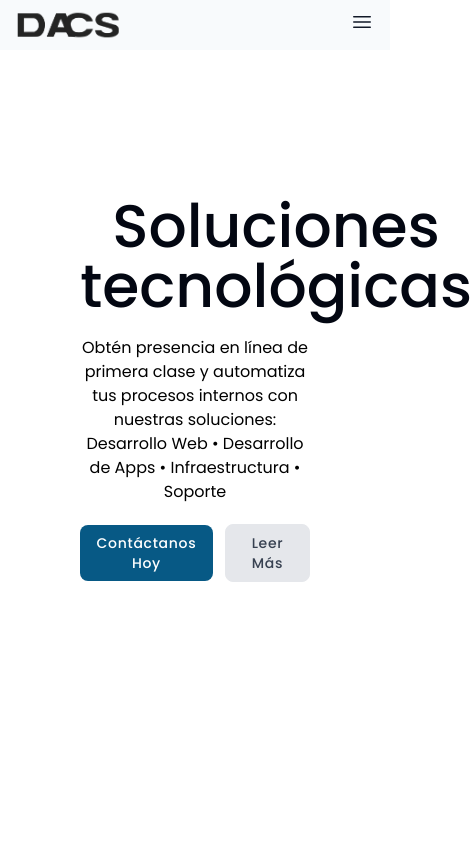
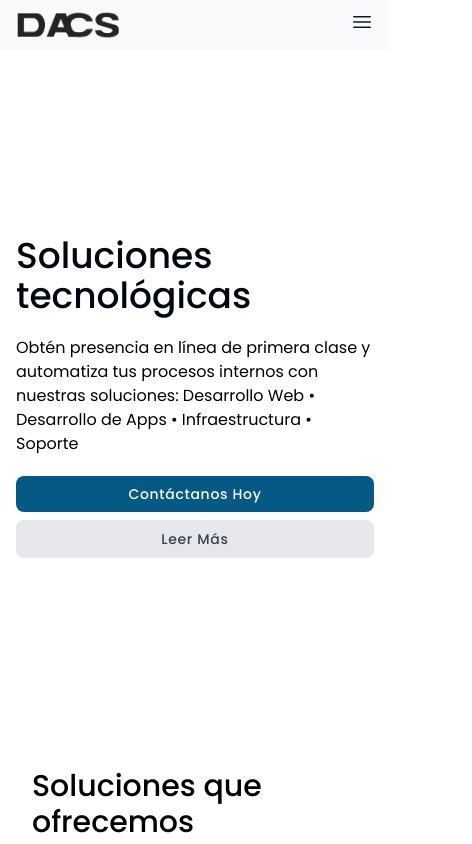
Before and after one commit to ycarruido/dacs, a Next.js app: page / in a window 390 px wide. Shown: the top 844 px of the page, 472 px wide, since content can reach past the window. Built offline with nearby package versions, Linux system fonts and the light colour scheme.

Commit message:
Edit.: Hero, se soluciono problemas de adaptabilidad en el Banner y Svg, Navbar se elimino Equipo del menú. StatSeption, se soluciono problema de contador en pantallas pequenas

```diff
--- a/src/app/faq/page.jsx
+++ b/src/app/faq/page.jsx
@@ -17,7 +17,7 @@ const faqs = [
       },
       {
         question: "¿Qué nos diferencia de otras empresas de desarrollo?",
-        answer: "Nos destacamos por nuestra metodología ágil y enfoque personalizado. Trabajamos estrechamente con cada cliente para ofrecer soluciones que realmente se ajusten a sus necesidades específicas, garantizando resultados de calidad y a tiempo.",
+        answer: "Trabajamos estrechamente con cada cliente para ofrecer soluciones que realmente se ajusten a sus necesidades específicas, garantizando resultados de calidad y a tiempo.",
       },
     ],
   },
--- a/src/components/ui/Hero/Hero.jsx
+++ b/src/components/ui/Hero/Hero.jsx
@@ -1,40 +1,44 @@
 import Link from "next/link";
-import SVGAnimationn from "../../SVGAnimation";
+import SVGAnimation from "../../SVGAnimation";
 
-// import NavLink from "../NavLink/NavLink";
 const Hero = () => (
-    <section className="pb-4 mb-24 flex items-center" style={{ height: 'calc(100vh - 150px)' }}> {/* Contenedor con altura de pantalla y centrado */}
-        {/* <div className="custom-screen py-10 text-gray-600 flex flex-col h-full bg-blue-500"> */}
-            <div className="flex w-full px-20 mx-auto h-full"> {/* Ajusta la altura al contenedor */}
-                {/* Columna izquierda (60%) */}
-                <div className="w-full md:w-1/2 text-center md:text-left space-y-5 flex flex-col justify-center">
-                    <h1 className="text-6xl text-gray-950 font-medium mx-auto sm:text-7xl">
+  <section
+    className="sm:mb-2 md:mb-24 lg:mb-24 flex items-center"
+    style={{ height: "calc(100vh - 150px)" }}
+  >
+    <div className="flex w-full px-4 md:px-20 mx-auto h-full">
+      {/* Columna izquierda (60% en pantallas grandes) */}
+      <div className="w-full md:w-1/2 text-left space-y-5 flex flex-col justify-center">
+        <h1 className="text-4xl md:text-6xl text-gray-950 font-medium sm:text-7xl">
           Soluciones tecnológicas
         </h1>
-                    <p className="max-w-xl mx-auto md:mx-0">
-                        Obtén presencia en línea de primera clase y automatiza tus procesos internos con nuestras soluciones: Desarrollo Web • Desarrollo de Apps • Infraestructura • Soporte
+        <p className="max-w-xl">
+          Obtén presencia en línea de primera clase y automatiza tus procesos
+          internos con nuestras soluciones: Desarrollo Web • Desarrollo de Apps
+          • Infraestructura • Soporte
         </p>
-                    <div className="flex items-center justify-center md:justify-start gap-x-3 font-medium text-sm">
+        <div className="flex flex-col md:flex-row items-center justify-start gap-x-3 font-medium text-sm">
           <Link
-                            href="/contact" className="menu block font-medium text-sm text-white bg-sky-800 hover:bg-sky-600 active:bg-sky-900 md:inline-block px-4 py-2 rounded-lg text-center"
+            href="/contact"
+            className="menu block w-full md:w-auto font-medium text-sm text-white bg-sky-800 hover:bg-sky-600 active:bg-sky-900 px-4 py-2 rounded-lg text-center"
           >
             Contáctanos Hoy
           </Link>
           <Link
             href="#cta"
-                            className="menu block font-medium  text-gray-700 border bg-gray-200 hover:bg-gray-50 md:inline-block px-4 py-2 rounded-lg text-center"
+            className="menu block w-full md:w-auto font-medium text-gray-700 border bg-gray-200 hover:bg-gray-50 px-4 py-2 rounded-lg text-center mt-2 md:mt-0"
             scroll={false}
           >
             Leer Más
           </Link>
         </div>
       </div>
-                {/* Columna derecha (40%) */}
-                <div className="hidden md:block md:w-1/2 h-full items-center justify-center"> {/* Ajustar la altura */}
-                    <SVGAnimationn />
+
+      <div className="hidden md:block md:w-1/2 h-full items-center justify-center">
+      {/* <div className="hidden md:flex md:w-1/2 h-full items-center justify-center"> */}
+        <SVGAnimation />
       </div>
     </div>
-        {/* </div> */}
   </section>
 );
 
--- a/src/components/ui/Navbar/Navbar.jsx
+++ b/src/components/ui/Navbar/Navbar.jsx
@@ -9,7 +9,6 @@ const Navbar = () => {
     const pathname = usePathname(); // Usamos usePathname para observar cambios de ruta
     const navigation = [
         { title: "Servicios", path: "#services900" },
-        { title: "Equipo", path: "#testimonials0505" },
         { title: "Empresa", path: "#about901" },
         { title: "Portafolio", path: "/portfolio" }, // Cambiamos a la ruta absoluta
         { title: "Blog", path: "#testimonials" },
--- a/src/components/ui/StatsSection/StatsSection.jsx
+++ b/src/components/ui/StatsSection/StatsSection.jsx
@@ -12,18 +12,25 @@ const Stat = ({ IconComponent, number, label }) => {
   useEffect(() => {
     const handleScroll = () => {
       const element = document.getElementById("stats-section");
-
-      // Verificar si el elemento existe
       if (element) {
         const rect = element.getBoundingClientRect();
-        if (rect.top >= 0 && rect.bottom <= window.innerHeight) {
+        // Verificar si el elemento está visible en la ventana
+        if (rect.top < window.innerHeight && rect.bottom > 0) {
           setIsVisible(true);
         }
       }
     };
 
     window.addEventListener("scroll", handleScroll);
+    // Ejecutar la verificación una vez al cargar el componente
+    handleScroll();
 
+    return () => {
+      window.removeEventListener("scroll", handleScroll);
+    };
+  }, []);
+
+  useEffect(() => {
     if (isVisible) {
       let start = 0;
       const increment = Math.ceil(number / 100); // Velocidad del contador
@@ -37,8 +44,6 @@ const Stat = ({ IconComponent, number, label }) => {
         }
       }, 20);
     }
-
-    return () => window.removeEventListener("scroll", handleScroll);
   }, [isVisible, number]);
 
   return (
```
Lines whose indentation alone changed are shown as unchanged.
